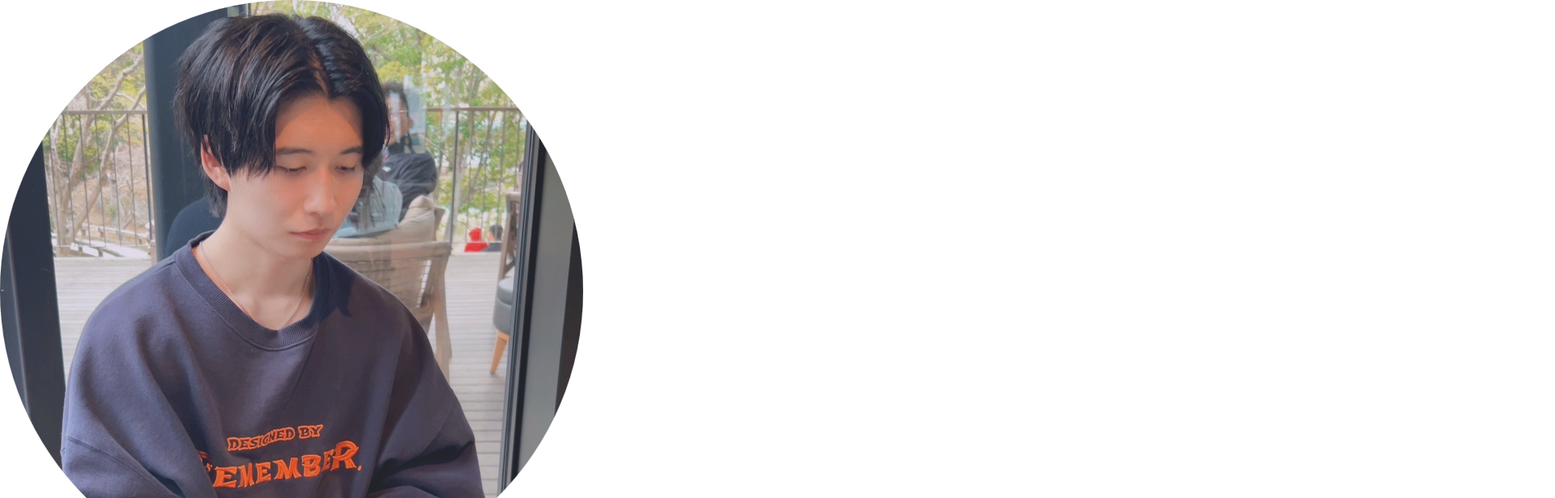
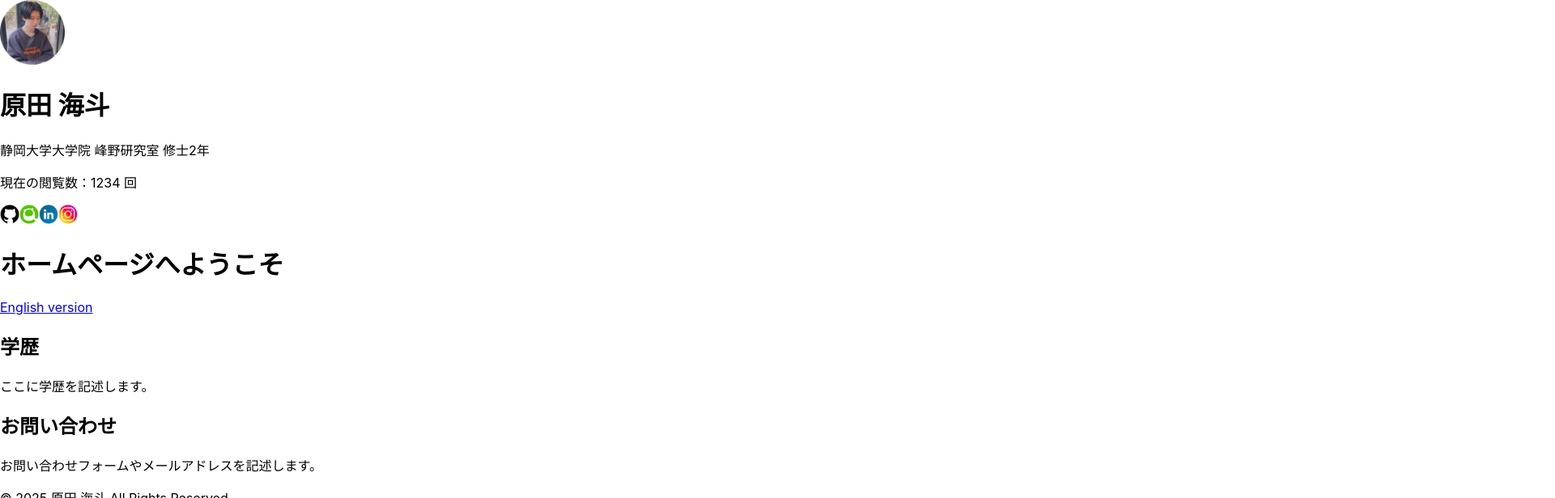
Before and after one commit to haradakaito/aws-mypage, a React (Create React App) app in the folder web/: page /jp in a window 1280 px wide. Shown: the top 616 px of the page at 81% size, 1920 px wide, since content can reach past the window. Built offline with nearby package versions, Linux system fonts and the light colour scheme.

Commit message:
[add] 現在の閲覧数の表示

```diff
--- a/web/src/components/Footer.tsx
+++ b/web/src/components/Footer.tsx
@@ -4,9 +4,7 @@ type FooterProps = {
 };
 const Footer = ({ lang }: FooterProps) => {
     const copyright =
-    lang === 'jp'
-        ? '© 2025 原田 海斗 All Rights Reserved.'
-        : '© 2025 Kaito Harada All Rights Reserved.';
+    lang === 'jp' ? '© 2025 原田 海斗 All Rights Reserved.' : '© 2025 Kaito Harada All Rights Reserved.';
 
     return (
     <footer>
--- a/web/src/components/Header.tsx
+++ b/web/src/components/Header.tsx
@@ -3,29 +3,32 @@ type HeaderProps = {
     lang: 'jp' | 'en';
 };
 const Header = ({ lang }: HeaderProps) => {
-const name = lang === 'jp' ? '原田 海斗' : 'Kaito Harada';
+    const name        = lang === 'jp' ? '原田 海斗' : 'Kaito Harada';
     const affiliation = lang === 'jp' ? '静岡大学大学院 峰野研究室 修士2年' : "Shizuoka University Graduate School, Mineno Laboratory, Master's 2nd year.";
+    const viewsText   = lang === "jp" ? "現在の閲覧数：1234 回" : "Page Views: 1234";
+
     return (
         <header>
             <div>
-        <img src="/assets/myface.png" alt="My Face"/>
+            <img src="/assets/myface.png" alt="My Face" width="80" height="80" />
             </div>
             <div>
             <h1>{name}</h1>
             <p>{affiliation}</p>
+            <p>{viewsText}</p>
             </div>
             <div>
-        <a href="https://github.com/haradakaito" target="_blank" rel="noopener noreferrer">
-            <img src="/assets/github.png" alt="GitHub"/>
+            <a href="https://github.com/yourusername" target="_blank" rel="noopener noreferrer">
+                <img src="/assets/github.png" alt="GitHub" width="24" height="24" />
             </a>
-        <a href="https://qiita.com/haradakaito" target="_blank" rel="noopener noreferrer">
-            <img src="/assets/qiita.png" alt="Qiita"/>
+            <a href="https://qiita.com/yourusername" target="_blank" rel="noopener noreferrer">
+                <img src="/assets/qiita.png" alt="Qiita" width="24" height="24" />
             </a>
-        <a href="https://www.linkedin.com/in/haradakaito" target="_blank" rel="noopener noreferrer">
-            <img src="/assets/linkedin.png" alt="LinkedIn"/>
+            <a href="https://linkedin.com/in/yourusername" target="_blank" rel="noopener noreferrer">
+                <img src="/assets/linkedin.png" alt="LinkedIn" width="24" height="24" />
             </a>
-        <a href="https://www.instagram.com/muumin_burger" target="_blank" rel="noopener noreferrer">
-            <img src="/assets/instagram.png" alt="Instagram"/>
+            <a href="https://instagram.com/yourusername" target="_blank" rel="noopener noreferrer">
+                <img src="/assets/instagram.png" alt="Instagram" width="24" height="24" />
             </a>
             </div>
         </header>
```
Lines whose indentation alone changed are shown as unchanged.
